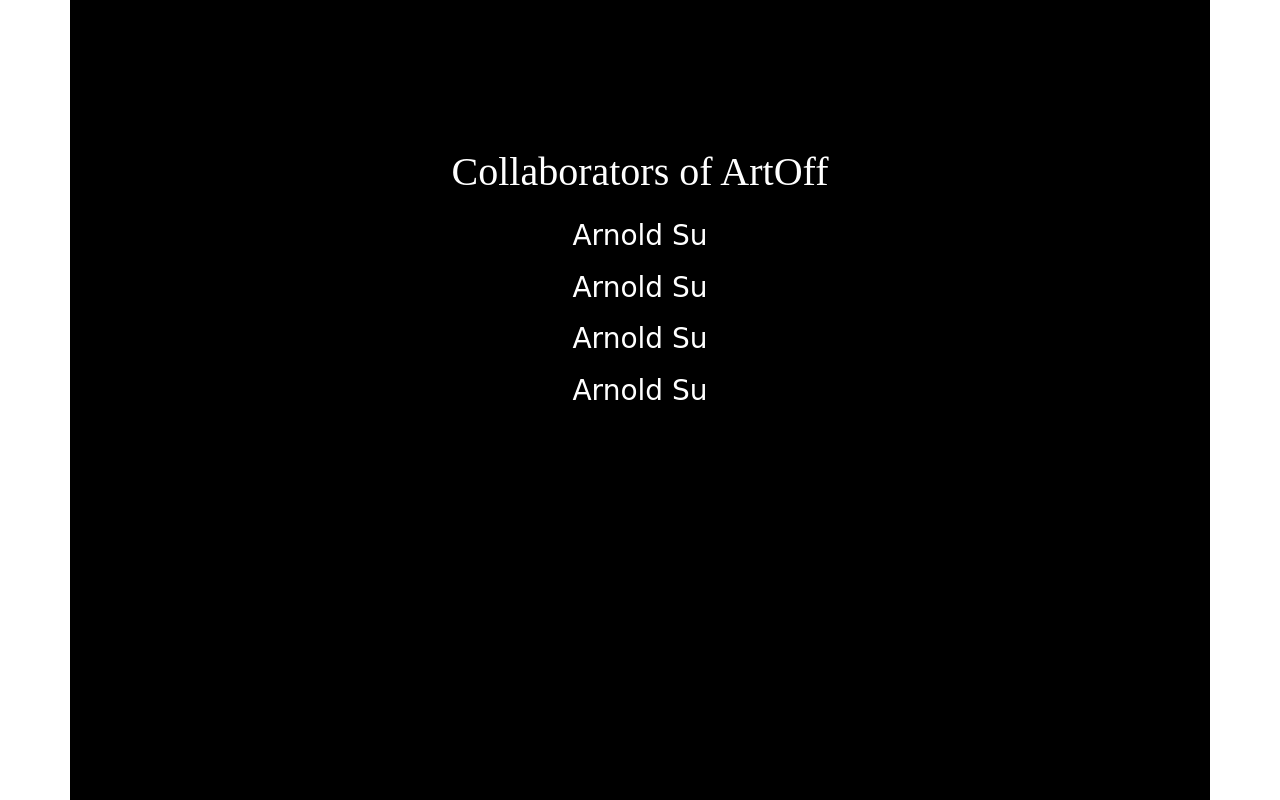
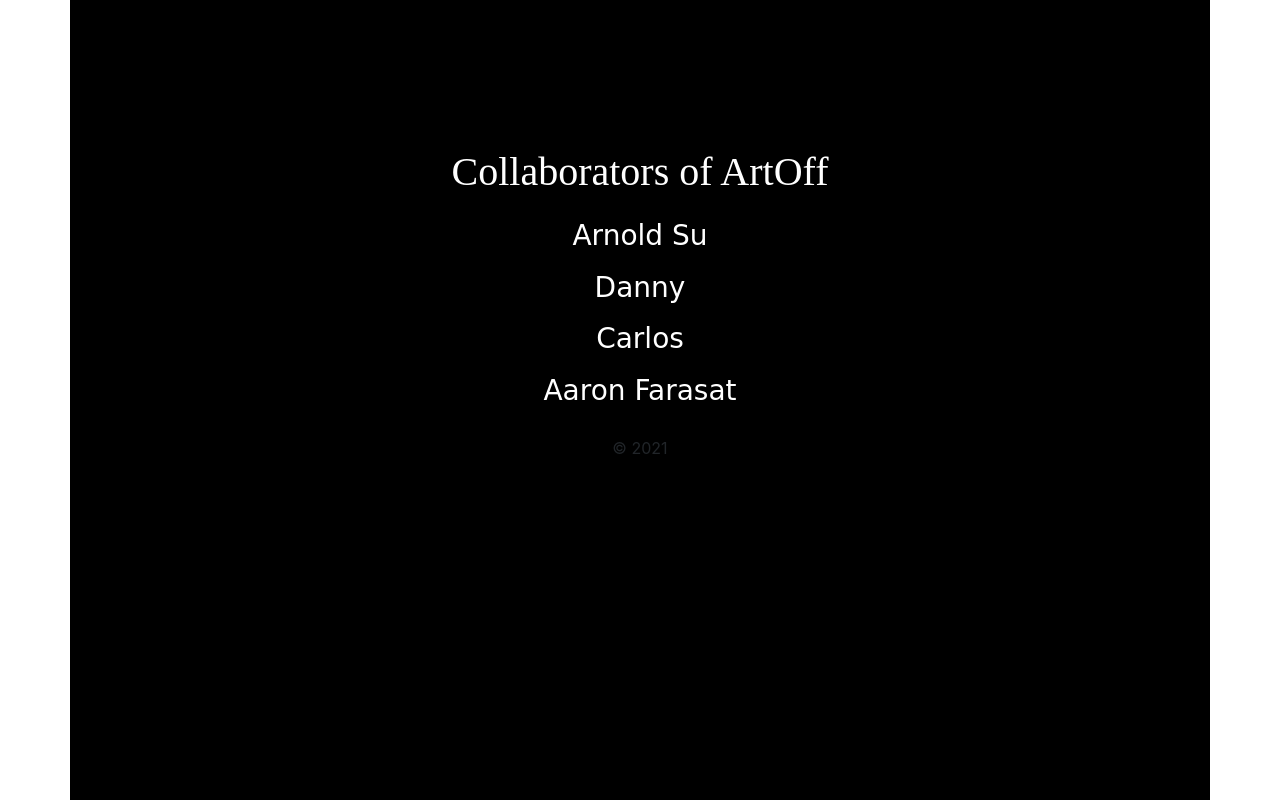
Before and after one commit to ArnoldTingSu/artOff, a Django app: template group_project/artOff/templates/collaborators.html in a window 1280 px wide. Run offline with Django 3.2, Linux system fonts and the light colour scheme; the template is opened without the code that fills it, so the values that code supplies are empty; parts of the project's set-up code (start-up, migrations or seed data) failed here and were passed over; some libraries are stand-ins or nearby versions.

Commit message:
Commit ZMZ AF

```diff
--- a/group_project/artOff/templates/collaborators.html
+++ b/group_project/artOff/templates/collaborators.html
@@ -16,10 +16,11 @@
                 <h1>Collaborators of ArtOff</h1>
                 <ul>
                     <li><h3>Arnold Su</h3></li>
-                    <li><h3>Arnold Su</h3></li>
-                    <li><h3>Arnold Su</h3></li>
-                    <li><h3>Arnold Su</h3></li>
+                    <li><h3>Danny</h3></li>
+                    <li><h3>Carlos</h3></li>
+                    <li><h3>Aaron Farasat</h3></li>
                 </ul>
+                <p>&#169; 2021</p>
             </div>
         </div>
     </div>
```
